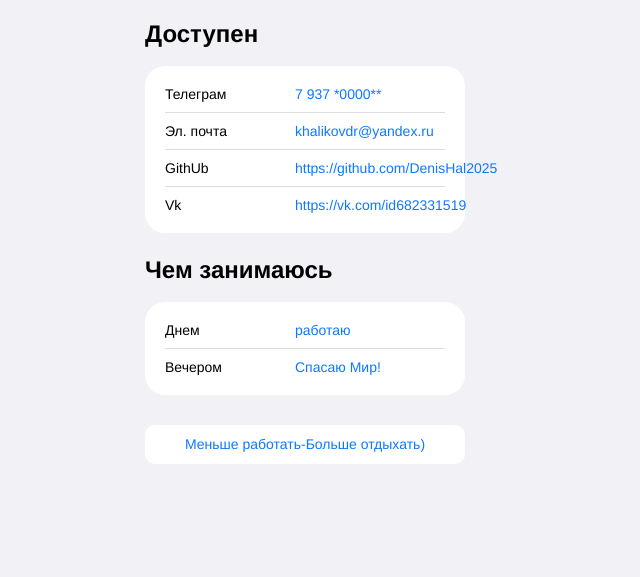
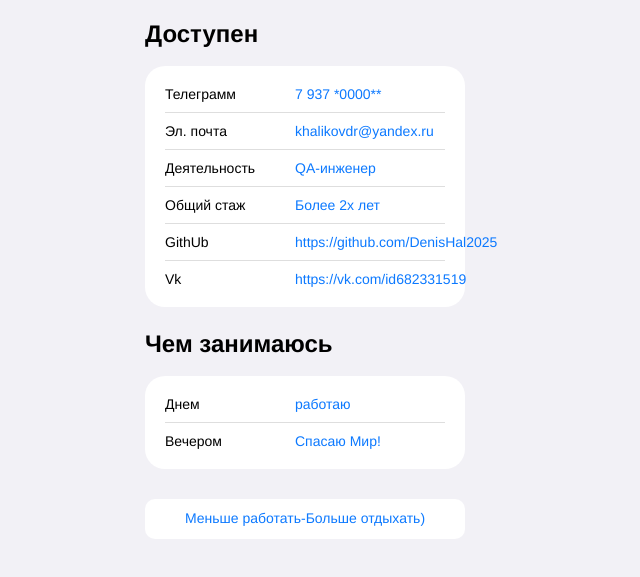
Before and after one commit to DenisHal2025/HTML-CSS, a plain HTML site: page index.html in a window 1280 px wide. Shown: the part 163-740 px from the top of the page, without its empty margins (335-975 px from the left). Drawn offline with Linux system fonts and the light colour scheme.

Commit message:
Добавил стаж

```diff
--- a/index.html
+++ b/index.html
@@ -21,7 +21,7 @@
         <h2 class="links__header">Доступен</h2>
         <ul class="links__container">
           <li class="links__link">
-            <p class="links__title">Телеграм</p>
+            <p class="links__title">Телеграмм</p>
             <a class="linsk__link" href="7 937 *0000**">7 937 *0000**</a>
           </li>
           <li class="links__link">
@@ -29,6 +29,19 @@
             <a class="linsk__link" href="khalikovdr@yandex.ru"
               >khalikovdr@yandex.ru</a
             >
+   </li>
+          <li class="links__link">
+            <p class="links__title">Деятельность</p>
+            <a class="linsk__link" href="QA-инженер"
+              >QA-инженер</a
+            >
+  </li>
+          <li class="links__link">
+            <p class="links__title">Общий стаж</p>
+            <a class="linsk__link" href="Более 2х лет"
+              >Более 2х лет</a
+            >
+
           </li>
           <li class="links__link">
             <p class="links__title">GithUb</p>
```
